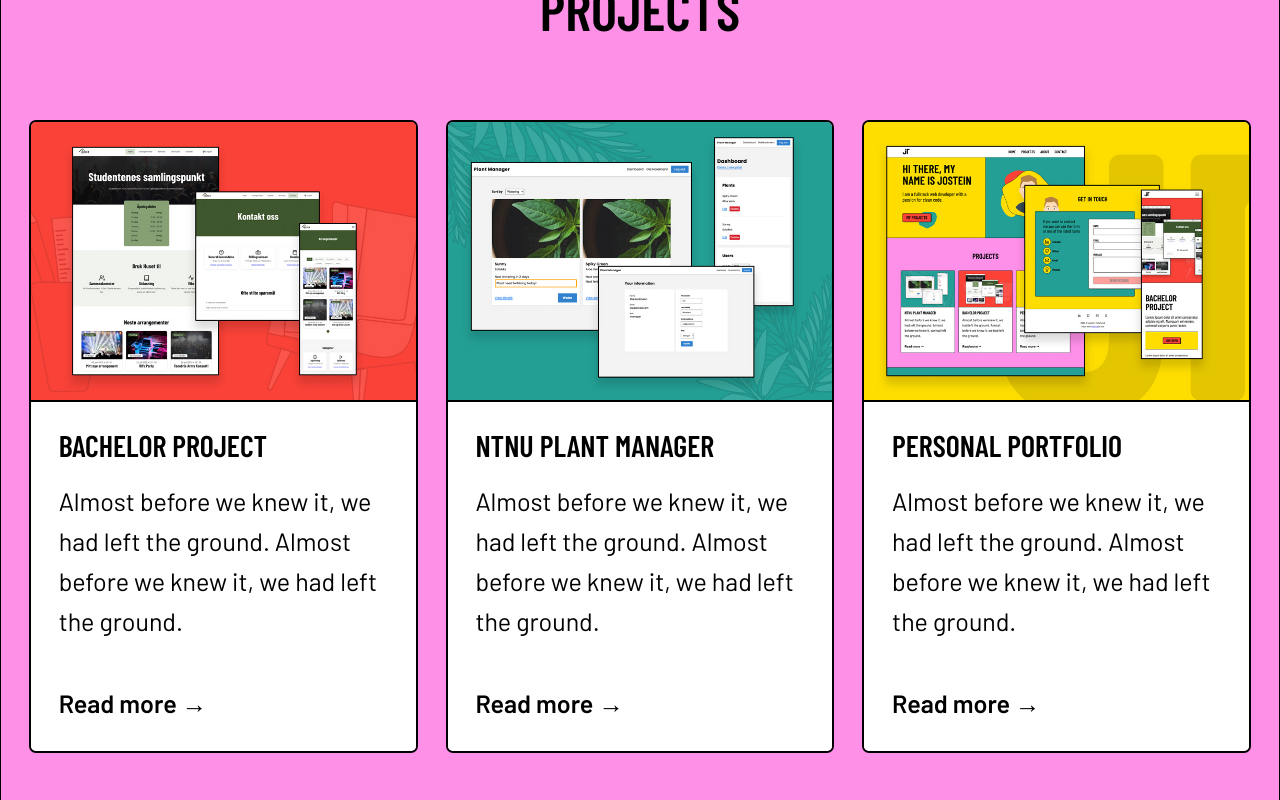
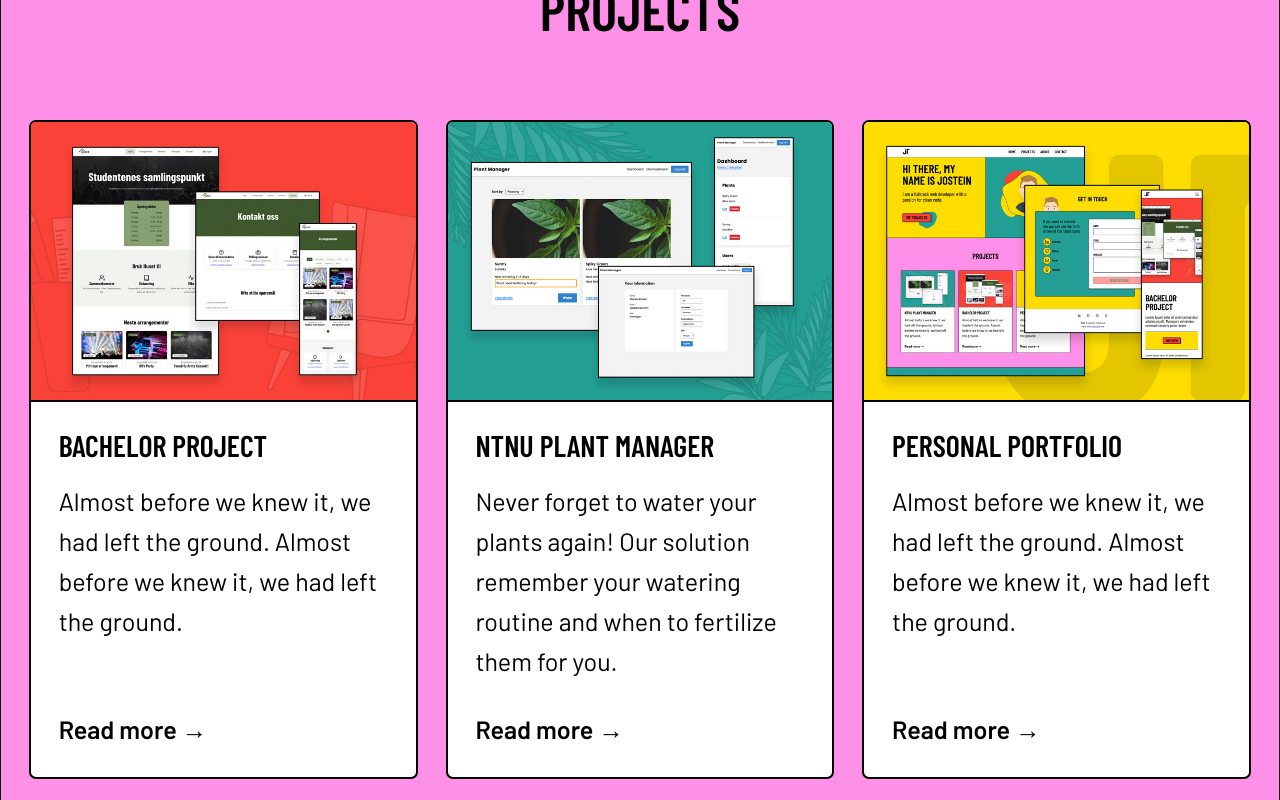
Before and after one commit to jostein-tollefsrud/portfolio, a Next.js app: page / in a window 1280 px wide. Shown: the part 900-1700 px from the top of the page. Built offline with nearby package versions, Linux system fonts and the light colour scheme.

Commit message:
update cards

```diff
--- a/src/components/Card.tsx
+++ b/src/components/Card.tsx
@@ -29,8 +29,10 @@ const Card: FC<Props> = ({ img, alt, title, children, link }) => {
           </div>
           <div className='card__info'>
             <h3 className='heading-tertiary u-margin-bottom-small'>{title}</h3>
-            <p className='card__text u-margin-bottom-medium'>{children}</p>
-            <div className='card__readmore'>Read more &rarr; </div>
+            <p className='card__text'>{children}</p>
+          </div>
+          <div className='card__readmore'>
+            Read more <span className='card__readmore--arrow'>&rarr;</span>
           </div>
         </article>
       </a>
--- a/src/components/ProjectsSection.tsx
+++ b/src/components/ProjectsSection.tsx
@@ -28,8 +28,8 @@ const ProjectsSection: FC = () => {
           alt='printscreens of ntnu plantmanager webpage'
           title={'NTNU plant manager'}
         >
-          Almost before we knew it, we had left the ground. Almost before we
-          knew it, we had left the ground.
+          Never forget to water your plants again! Our solution remember your
+          watering routine and when to fertilize them for you.
         </Card>
 
         <Card
--- a/src/styles/base/_animations.scss
+++ b/src/styles/base/_animations.scss
@@ -44,3 +44,15 @@
     transform: rotate(360deg);
   }
 }
+
+@keyframes arrow {
+  0% {
+    transform: translateX(0);
+  }
+  50% {
+    transform: translateX(0.6rem);
+  }
+  100% {
+    transform: translateX(0);
+  }
+}
--- a/src/styles/components/_card.scss
+++ b/src/styles/components/_card.scss
@@ -3,22 +3,38 @@
   border-radius: var(--border-radius-small);
   overflow: hidden;
   transition: all 0.2s;
+  flex: 1;
+  background-color: #fff;
+
+  article {
+    display: grid;
+    grid-template-rows: 20rem 1fr auto;
+    grid-template-columns: 100%;
+    min-height: 100%;
+  }
 
   &__info {
-    background-color: #fff;
     padding: 2rem;
     border-top: 2px solid black;
+    grid-row-start: 2;
+    grid-row-end: 3;
 
     // border-radius: 0 0 var(--border-radius-small) var(--border-radius-small);
   }
 
   &__readmore {
     font-weight: 600;
+    padding: 0 2rem 2rem 2rem;
+    justify-self: flex-end;
+    grid-row-start: 3;
+    grid-row-end: 4;
+    width: 100%;
   }
 
   &__image {
     position: relative;
-    height: 20rem;
+    grid-row-start: 1;
+    grid-row-end: 2;
   }
 
   &:hover,
@@ -26,6 +42,15 @@
   &:active {
     box-shadow: 2px 2px 0 black;
     transform: translate(-2px, -2px);
+
+    & .card__readmore {
+      &--arrow {
+        // transition: all 0.2s;
+        display: inline-block;
+        // transform: translateX(0.6rem);
+        animation: arrow 2s infinite ease-in-out;
+      }
+    }
   }
 
   &:focus {
@@ -33,3 +58,7 @@
     transform: rotate(-1deg) translateY(-3px);
   }
 }
+
+// .card:hover .card__readmore {
+//   transform: translateX(4px);
+// }
--- a/src/styles/components/_text-field.scss
+++ b/src/styles/components/_text-field.scss
@@ -20,6 +20,7 @@
 
     &:focus {
       outline: 4px solid var(--color-green);
+      -webkit-border-radius: 7px;
     }
   }
 
```
Also changed, not shown: src/pages/projects/plantmanager.tsx (+10 -2 lines).
